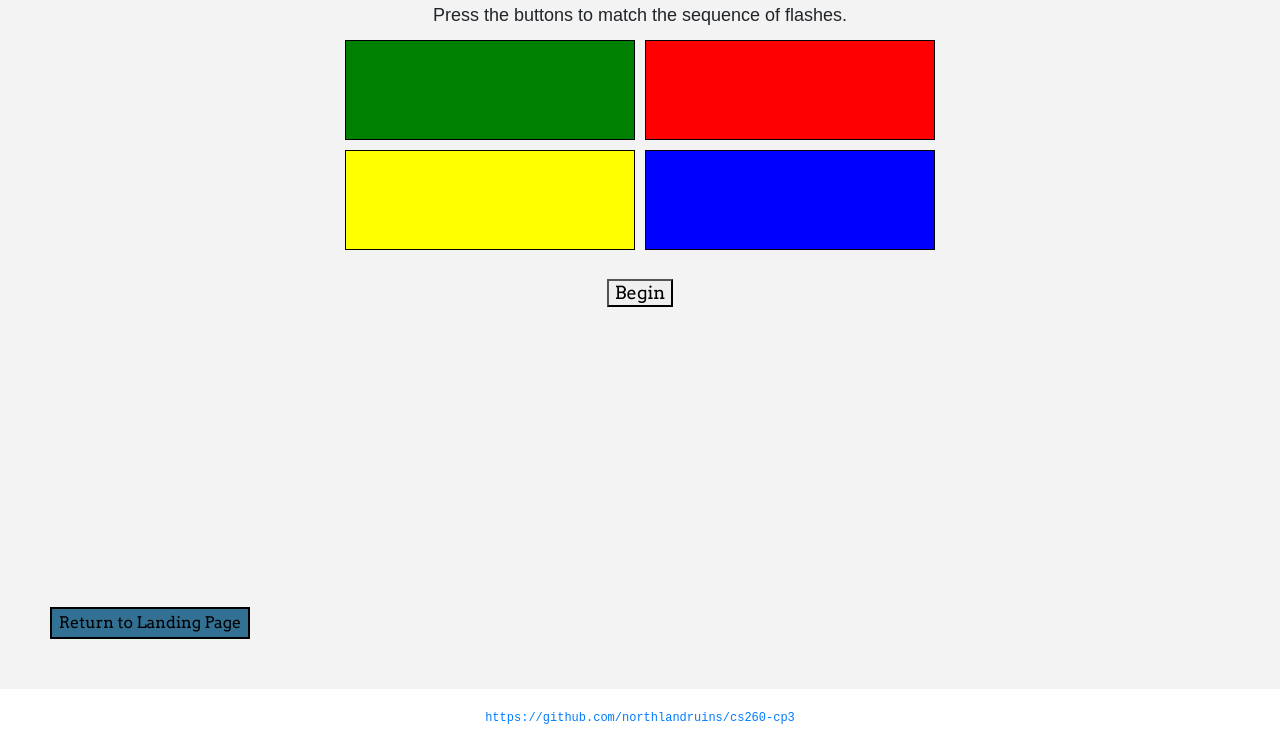
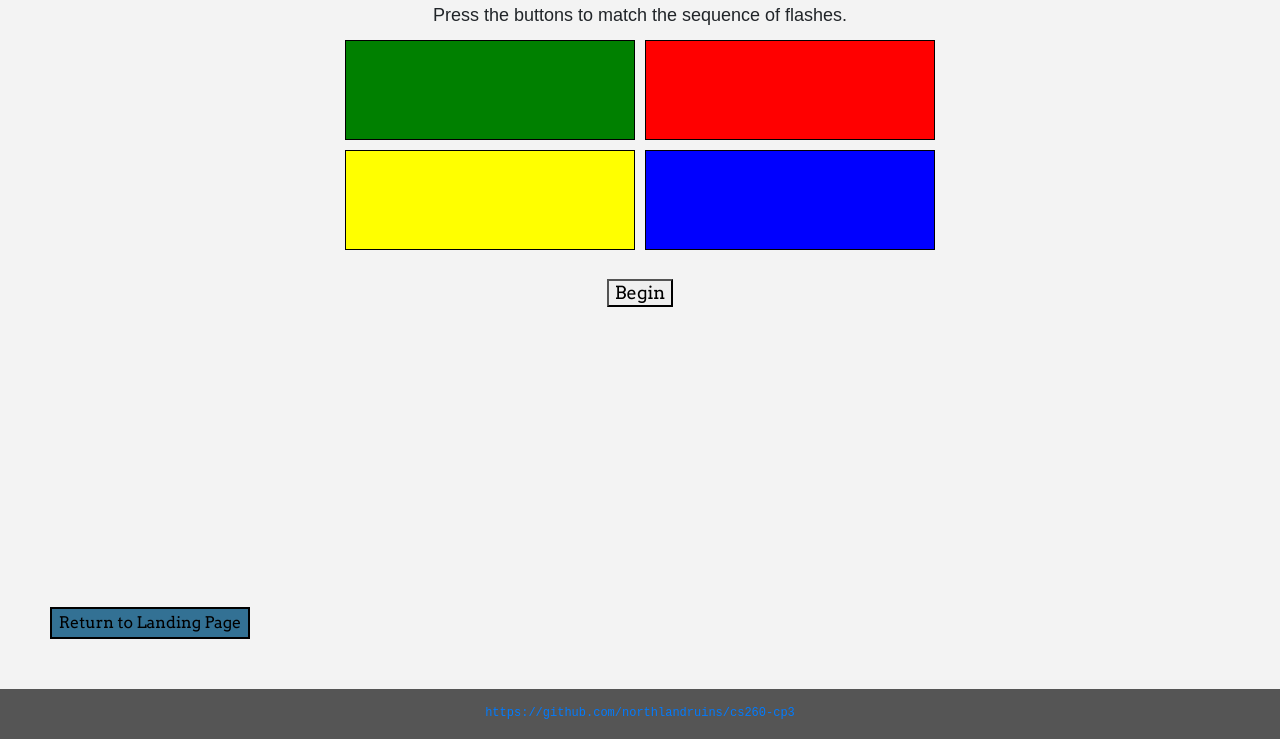
Before and after one commit to levimhuillet/cs260-cp3, a plain HTML site: page index.html in a window 1280 px wide. Shown: the part 61-800 px from the top of the page. Drawn offline with nearby package versions, Linux system fonts and the light colour scheme.

Commit message:
clarified comments and removed redundant code

```diff
--- a/styles.css
+++ b/styles.css
@@ -1,3 +1,4 @@
+/* Body*/
 body {
   font-family: 'Arvo';
   font-size: 16px;
@@ -17,6 +18,7 @@ h2 {
   font-family: sans-serif;
 }
 
+/* Bootstrap */
 .container {
   align-content: center;
   width: 60%;
@@ -34,8 +36,14 @@ h2 {
   margin: none;
 }
 
+/* Button Squares */
 .square {
   margin: 5px;
+}
+
+button {
+  font-family: 'Arvo';
+  font-size: 1em;
 }
 
 .green {
@@ -70,38 +78,7 @@ h2 {
   background-color: lightblue;
 }
 
-.completed {
-  text-decoration: line-through;
-}
-
-button {
-  font-family: 'Arvo';
-  font-size: 1em;
-}
-
-.pull-left {
-  font-size: small;
-  font-family: monospace;
-  text-align: center;
-  display: block;
-  margin-left: auto;
-  margin-right: auto;
-  padding: 5px;
-  width: 600px;
-  margin-top: 5px;
-}
-
-footer {
-  background-color: #FFF;
-  color: white;
-  padding: 10px;
-  bottom: 0;
-  left: 0;
-  right: 0;
-  height: 50px;
-  position: fixed;
-}
-
+/* Return to Landing Page Button */
 .return {
   position: fixed;
   list-style-type: none;
@@ -129,3 +106,25 @@ footer {
   color: white;
   text-decoration: none;
 }
+
+/* Footer */
+footer {
+  text-align: center;
+  background-color: #555;
+  position: fixed;
+  bottom: 0;
+  left: 0;
+  right: 0;
+  height: 50px;
+  padding-top: 15px;
+  font-size: small;
+  font-family: monospace;
+}
+
+/* Media Queries */
+@media (max-width: 900px) {
+  .return {
+    width: 20%;
+    max-width: 200px;
+  }
+}
```
Also changed, not shown: index.html (+3 -0 lines).
